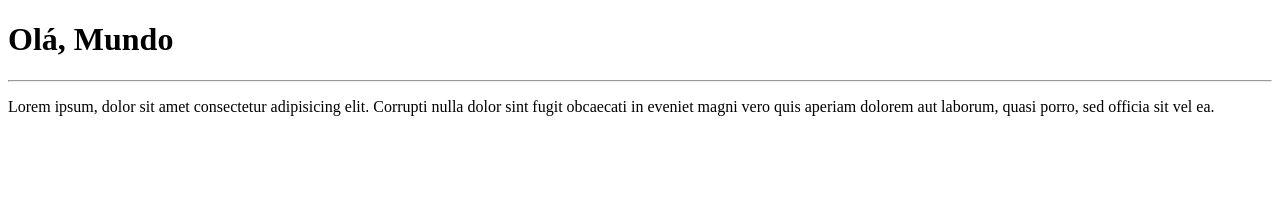
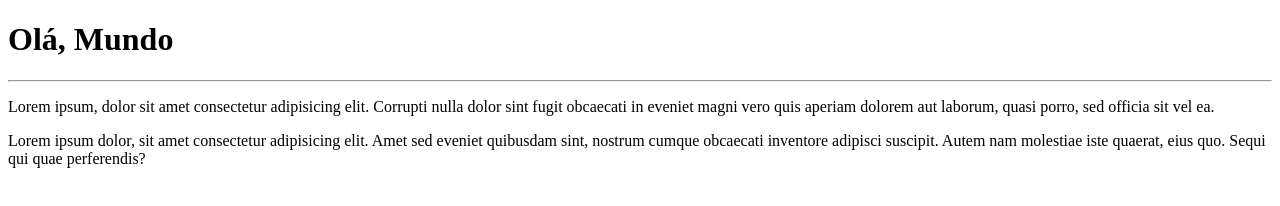
Before and after one commit to Azevedo109/Ola-Mundo, a plain HTML site: page site-exemplo/index.html in a window 1280 px wide. Drawn offline with Linux system fonts and the light colour scheme.

Commit message:
adicionium outro paragrafo

```diff
--- a/site-exemplo/index.html
+++ b/site-exemplo/index.html
@@ -11,6 +11,11 @@
     <p>Lorem ipsum, dolor sit amet consectetur adipisicing elit.
         Corrupti nulla dolor sint fugit obcaecati in eveniet magni vero quis
         aperiam dolorem aut laborum, quasi porro, sed officia sit vel ea.</p>
+    <p>Lorem ipsum dolor, sit amet consectetur adipisicing elit.
+        Amet sed eveniet quibusdam sint, nostrum cumque obcaecati
+        inventore adipisci suscipit. Autem nam molestiae iste quaerat,
+        eius quo. Sequi qui quae perferendis?</p>
+
 
 </body>
 </html>
```
